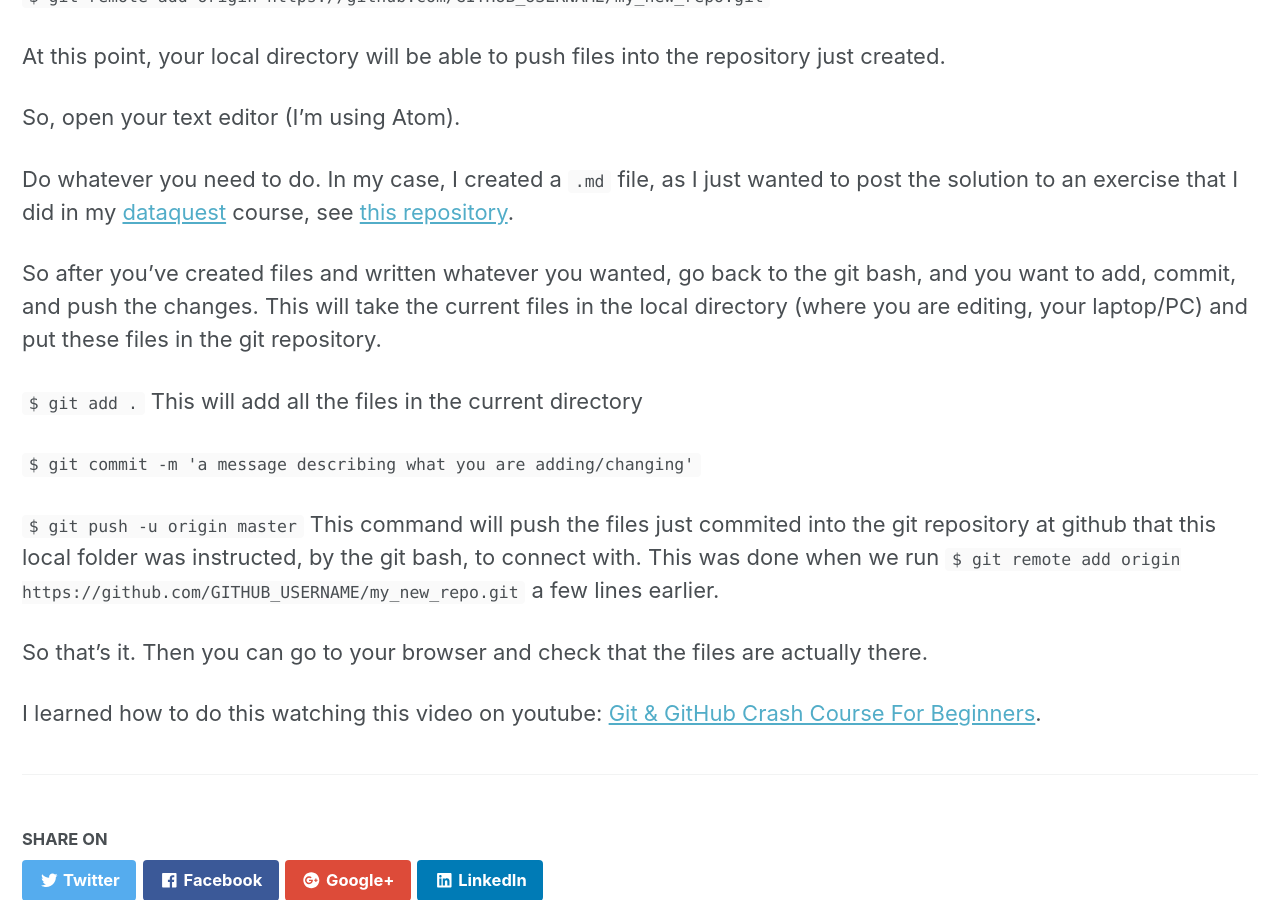
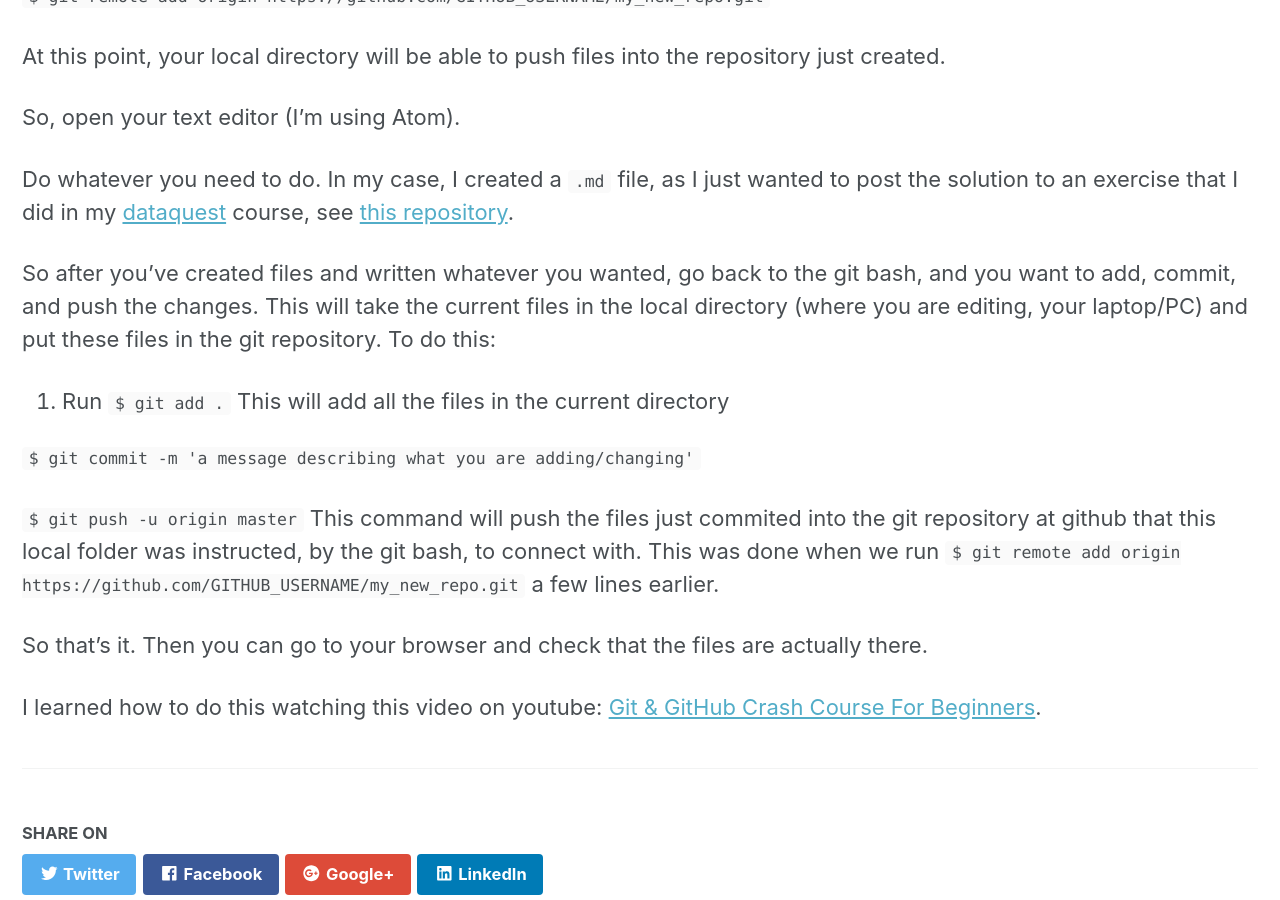
Before and after one commit to nahusznaj/nahusznaj.github.io, a Jekyll site: the page built from _posts/learning/2018-06-18-git-learning.md, in a window 1280 px wide and 900 px high, scrolled down 755 px. Built offline with Jekyll 4.4.1, drawn with Linux system fonts in a browser that asks for light colours; nearby versions of some CDN libraries.

Commit message:
Update 2018-06-18-git-learning.md

```diff
--- a/_posts/learning/2018-06-18-git-learning.md
+++ b/_posts/learning/2018-06-18-git-learning.md
@@ -35,9 +35,9 @@ So, open your text editor (I'm using Atom).
 
 Do whatever you need to do. In my case, I created a `.md` file, as I just wanted to post the solution to an exercise that I did in my [dataquest](dataquest.io) course, see [this repository](https://github.com/nahusznaj/dataquest_exercises).
 
-So after you've created files and written whatever you wanted, go back to the git bash, and you want to add, commit, and push the changes. This will take the current files in the local directory (where you are editing, your laptop/PC) and put these files in the git repository.
+So after you've created files and written whatever you wanted, go back to the git bash, and you want to add, commit, and push the changes. This will take the current files in the local directory (where you are editing, your laptop/PC) and put these files in the git repository. To do this:
 
-`$ git add .` This will add all the files in the current directory
+4. Run `$ git add .` This will add all the files in the current directory
 
 `$ git commit -m 'a message describing what you are adding/changing'`
 
```
